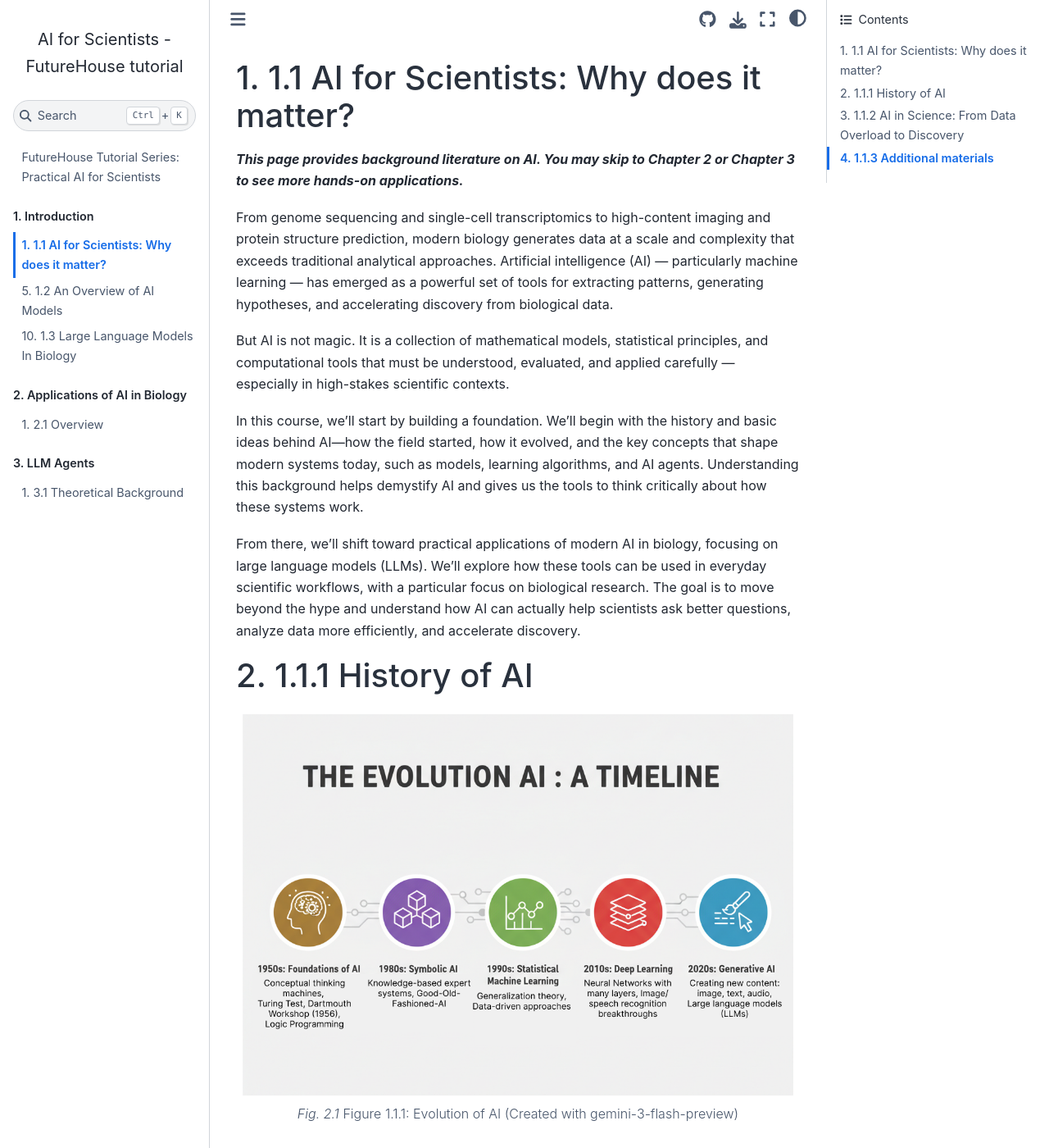
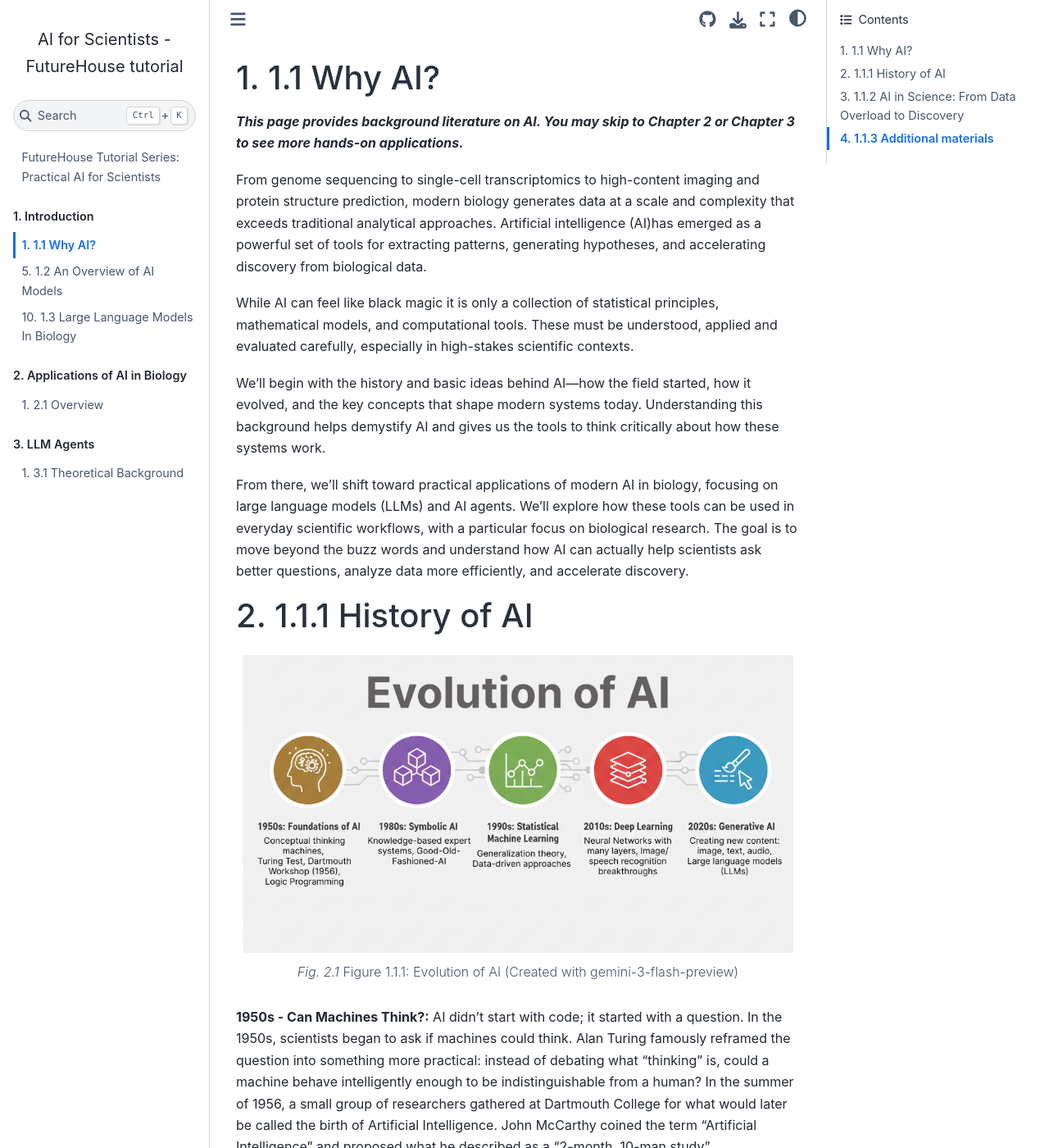
Before and after one commit to Future-House/tutorial-series, a Jupyter Book: the page built from chapter_1/background.md, in a window 1280 px wide and 1400 px high. Shown: the whole window at 82% size. Built offline with Jupyter Book 1.0.4 settings and Sphinx 7.4.7 and the Sphinx Book theme 1.1.4, drawn with Linux system fonts in a browser that asks for light colours; pages that are not in the unit, such as notebooks, are missing from menus; some of the changed text lies outside the part shown.

Commit message:
more updates

````diff
--- a/chapter_1/background.md
+++ b/chapter_1/background.md
@@ -1,14 +1,14 @@
-# 1.1 AI for Scientists: Why does it matter?
+# 1.1 Why AI?
 
 ***This page provides  background literature on AI. You may skip to Chapter 2 or Chapter 3 to see more hands-on applications.***
 
-From genome sequencing and single-cell transcriptomics to high-content imaging and protein structure prediction, modern biology generates data at a scale and complexity that exceeds traditional analytical approaches. Artificial intelligence (AI) — particularly machine learning — has emerged as a powerful set of tools for extracting patterns, generating hypotheses, and accelerating discovery from biological data.
+From genome sequencing to single-cell transcriptomics to high-content imaging and protein structure prediction, modern biology generates data at a scale and complexity that exceeds traditional analytical approaches. Artificial intelligence (AI)has emerged as a powerful set of tools for extracting patterns, generating hypotheses, and accelerating discovery from biological data.
 
-But AI is not magic. It is a collection of mathematical models, statistical principles, and computational tools that must be understood, evaluated, and applied carefully — especially in high-stakes scientific contexts.
+While AI can feel like black magic it is only a collection of statistical principles, mathematical models, and computational tools. These must be understood, applied and evaluated carefully, especially in high-stakes scientific contexts.
 
-In this course, we’ll start by building a foundation. We’ll begin with the history and basic ideas behind AI—how the field started, how it evolved, and the key concepts that shape modern systems today, such as models, learning algorithms, and AI agents. Understanding this background helps demystify AI and gives us the tools to think critically about how these systems work.
+We’ll begin with the history and basic ideas behind AI—how the field started, how it evolved, and the key concepts that shape modern systems today. Understanding this background helps demystify AI and gives us the tools to think critically about how these systems work.
 
-From there, we’ll shift toward practical applications of modern AI in biology, focusing on large language models (LLMs). We’ll explore how these tools can be used in everyday scientific workflows, with a particular focus on biological research. The goal is to move beyond the hype and understand how AI can actually help scientists ask better questions, analyze data more efficiently, and accelerate discovery.
+From there, we’ll shift toward practical applications of modern AI in biology, focusing on large language models (LLMs) and AI agents. We’ll explore how these tools can be used in everyday scientific workflows, with a particular focus on biological research. The goal is to move beyond the buzz words and understand how AI can actually help scientists ask better questions, analyze data more efficiently, and accelerate discovery.
 
 # 1.1.1 History of AI
 
@@ -20,7 +20,7 @@ From there, we’ll shift toward practical applications of modern AI in biology,
 Figure 1.1.1: Evolution of AI (Created with gemini-3-flash-preview)
 ```
 
-**1950s - Can Machines Think?:** AI didn’t start with code; it started with a question. In the 1950s, scientists began seriously asking whether machines could think. Alan Turing famously reframed the question into something more practical: instead of debating what “thinking” is, could a machine behave intelligently enough to be indistinguishable from a human? In the summer of 1956, a small group of researchers gathered at Dartmouth College for what would later be called the birth of Artificial Intelligence. John McCarthy coined the term "Artificial Intelligence" and proposed what he described as a "2-month, 10-man study" [@mccarthy1955dartmouthworkshop]. The proposal was ambitious. It suggested that key aspects of intelligence, including learning, might be described so precisely that a machine could simulate them. The topics they outlined sound surprisingly modern: natural language processing, neural networks, abstraction, creativity, and the theory of computation.
+**1950s - Can Machines Think?:** AI didn’t start with code; it started with a question. In the 1950s, scientists began to ask if machines could think. Alan Turing famously reframed the question into something more practical: instead of debating what “thinking” is, could a machine behave intelligently enough to be indistinguishable from a human? In the summer of 1956, a small group of researchers gathered at Dartmouth College for what would later be called the birth of Artificial Intelligence. John McCarthy coined the term "Artificial Intelligence" and proposed what he described as a "2-month, 10-man study" [@mccarthy1955dartmouthworkshop]. The proposal was ambitious. It suggested that key aspects of intelligence, including learning, might be described so precisely that a machine could simulate them. The topics they outlined sound surprisingly modern: natural language processing, neural networks, abstraction, creativity, and the theory of computation.
 
 
 **1960s - From Big Dreams to Expert Knowledge:** As the field matured, researchers realized that general intelligence was harder than it looked. By the late 1960s, the focus shifted. Instead of trying to build machines that could reason about everything, scientists started building systems that reasoned about very specific domains — chemistry, medicine, mathematics. The key insight was practical: AI systems worked much better when they were packed with expert knowledge. This gave rise to "expert systems"; programs such as MACSYMA: for symbolic mathematics, DENDRAL: for chemical structure inference and MYCIN: for clinical decision support [@shortliffe1986medicalexpertsystems]. These systems didn’t "learn" in the modern sense. They encoded human expertise directly. And in scientific domains that approach worked surprisingly well. But it also revealed a bottleneck: extracting and formalizing expert knowledge was incredibly difficult. Building intelligence by hand was slow and brittle.
````
Also changed, not shown: chapter_1/LLMs_for_biology.md (+9 -16 lines), chapter_1/models_in_ai.md (+5 -5 lines), chapter_2/background.md (+1 -1 lines), chapter_3/agents.md (+3 -10 lines), index.md (+2 -4 lines), figures/history_timeline.png, 3 other files.
